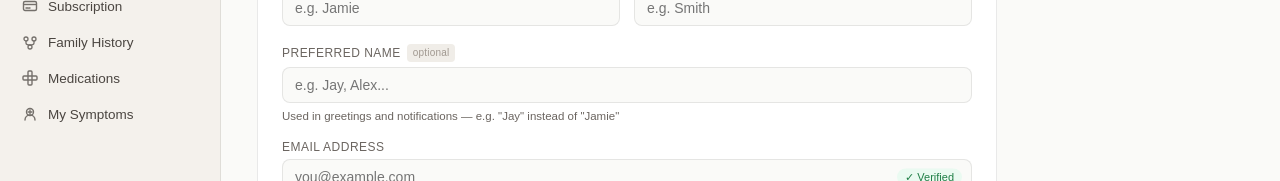
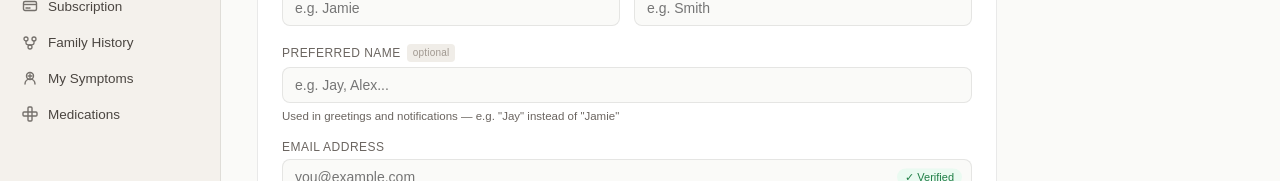
Before and after one commit to tiffanykbuettner-lab/care-compass-landing, a React (Vite) app: page /account in a window 1280 px wide. Shown: the part 311-492 px from the top of the page. Built offline with nearby package versions, Linux system fonts and the light colour scheme.

Commit message:
symptoms over medications settings

```diff
--- a/src/CareCompassSettings.jsx
+++ b/src/CareCompassSettings.jsx
@@ -235,12 +235,12 @@ const NAV_ITEMS = [
     icon: <svg width="16" height="16" viewBox="0 0 16 16" fill="none"><circle cx="4" cy="5" r="2" stroke="currentColor" strokeWidth="1.3"/><circle cx="12" cy="5" r="2" stroke="currentColor" strokeWidth="1.3"/><circle cx="8" cy="13" r="2" stroke="currentColor" strokeWidth="1.3"/><path d="M4 7v2c0 1 1 2 4 2s4-1 4-2V7" stroke="currentColor" strokeWidth="1.3" strokeLinecap="round"/></svg>,
   },
   {
+    id: "symptoms", label: "My Symptoms",
+    icon: <svg width="16" height="16" viewBox="0 0 16 16" fill="none"><circle cx="8" cy="6" r="3.5" stroke="currentColor" strokeWidth="1.4"/><path d="M3 14c0-2.8 2.2-5 5-5s5 2.2 5 5" stroke="currentColor" strokeWidth="1.4" strokeLinecap="round"/><path d="M8 4v4M6 6h4" stroke="currentColor" strokeWidth="1.3" strokeLinecap="round"/></svg>,
+  },
+  {
     id: "medications", label: "Medications",
     icon: <svg width="16" height="16" viewBox="0 0 16 16" fill="none"><rect x="6" y="1" width="4" height="14" rx="1" stroke="currentColor" strokeWidth="1.4"/><rect x="1" y="6" width="14" height="4" rx="1" stroke="currentColor" strokeWidth="1.4"/></svg>,
-  },
-  {
-    id: "symptoms", label: "My Symptoms",
-    icon: <svg width="16" height="16" viewBox="0 0 16 16" fill="none"><circle cx="8" cy="6" r="3.5" stroke="currentColor" strokeWidth="1.4"/><path d="M3 14c0-2.8 2.2-5 5-5s5 2.2 5 5" stroke="currentColor" strokeWidth="1.4" strokeLinecap="round"/><path d="M8 4v4M6 6h4" stroke="currentColor" strokeWidth="1.3" strokeLinecap="round"/></svg>,
   },
 ];
 
@@ -2877,7 +2877,7 @@ export default function CareCompassSettings() {
           const panelIds = NAV_ITEMS.map(n => n.id);
           const currentIdx = panelIds.indexOf(activePanel);
           const nextPanel = panelIds.find((id, i) => i > currentIdx);
-          const isLast = activePanel === "symptoms";
+          const isLast = activePanel === "medications";
           const isSaveable = SAVEABLE_PANELS.has(activePanel);
           // Family and medications have their own save buttons inside the panel
           // Security, connected, subscription have no user-editable dirty state
```
